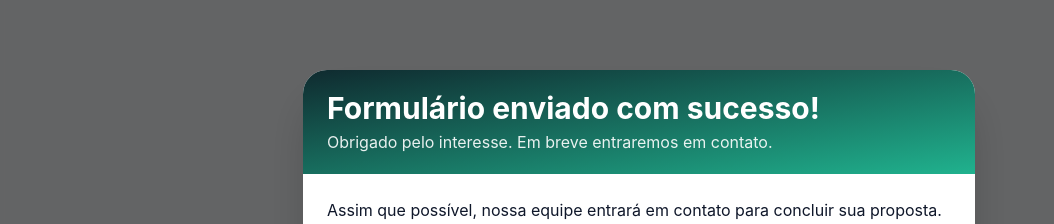
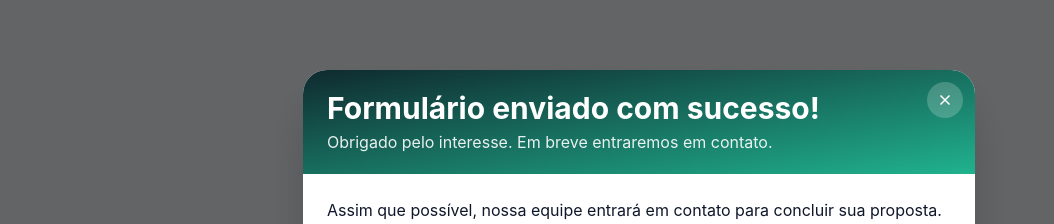
Before and after one commit to osanaizera/helexia-ms-lp, a Next.js app: page /sucesso in a window 1280 px wide. Shown: the part 201-425 px from the top of the page, without its empty margins (1-1055 px from the left). Built offline with nearby package versions, Linux system fonts and the light colour scheme; no server answers.

Commit message:
Success modal: add close (X) button and ESC-to-close via router navigation back to home.

```diff
--- a/app/sucesso/page.tsx
+++ b/app/sucesso/page.tsx
@@ -1,6 +1,6 @@
 "use client"
 import { useEffect, useMemo, useState } from 'react'
-import { useSearchParams } from 'next/navigation'
+import { useRouter, useSearchParams } from 'next/navigation'
 import { getDiscountPct } from '@/lib/estimate'
 
 function CountUp({ value, format = (v:number)=>String(v), duration=800 }: { value: number; format?: (v:number)=>string; duration?: number }){
@@ -59,6 +59,7 @@ function formatBRL(n: number){
 }
 
 export default function SuccessPage(){
+  const router = useRouter()
   const sp = useSearchParams()
   const plan = (sp.get('plan')||'').toString() as 'Flex'|'Economico12'|'Premium36'
   const bill = Number(sp.get('bill')||0)
@@ -81,10 +82,20 @@ export default function SuccessPage(){
     }catch{}
   },[])
 
+  function close(){ router.push('/') }
+  useEffect(()=>{
+    const onKey = (e: KeyboardEvent)=>{ if(e.key === 'Escape') close() }
+    document.addEventListener('keydown', onKey)
+    return ()=> document.removeEventListener('keydown', onKey)
+  },[])
+
   return (
     <div className="fixed inset-0 z-50 bg-black/60 backdrop-blur-sm flex items-center justify-center p-4">
       <div role="dialog" aria-modal className="w-full max-w-2xl rounded-3xl overflow-hidden shadow-2xl bg-white">
-        <div className="bg-gradient-to-br from-[color:var(--brand)] to-[color:var(--brand-accent)] px-6 py-5 text-white">
+        <div className="relative bg-gradient-to-br from-[color:var(--brand)] to-[color:var(--brand-accent)] px-6 py-5 text-white">
+          <button aria-label="Fechar" onClick={close} className="absolute top-3 right-3 inline-flex items-center justify-center w-9 h-9 rounded-full bg-white/20 hover:bg-white/30 text-white transition">
+            <svg width="18" height="18" viewBox="0 0 24 24" fill="none" stroke="currentColor" strokeWidth="2"><path d="M18 6L6 18M6 6l12 12"/></svg>
+          </button>
           <h1 className="text-2xl md:text-3xl font-bold">Formulário enviado com sucesso!</h1>
           <p className="text-white/90 mt-1">{planLabel ? `Plano: ${planLabel}` : 'Obrigado pelo interesse. Em breve entraremos em contato.'}</p>
         </div>
```
